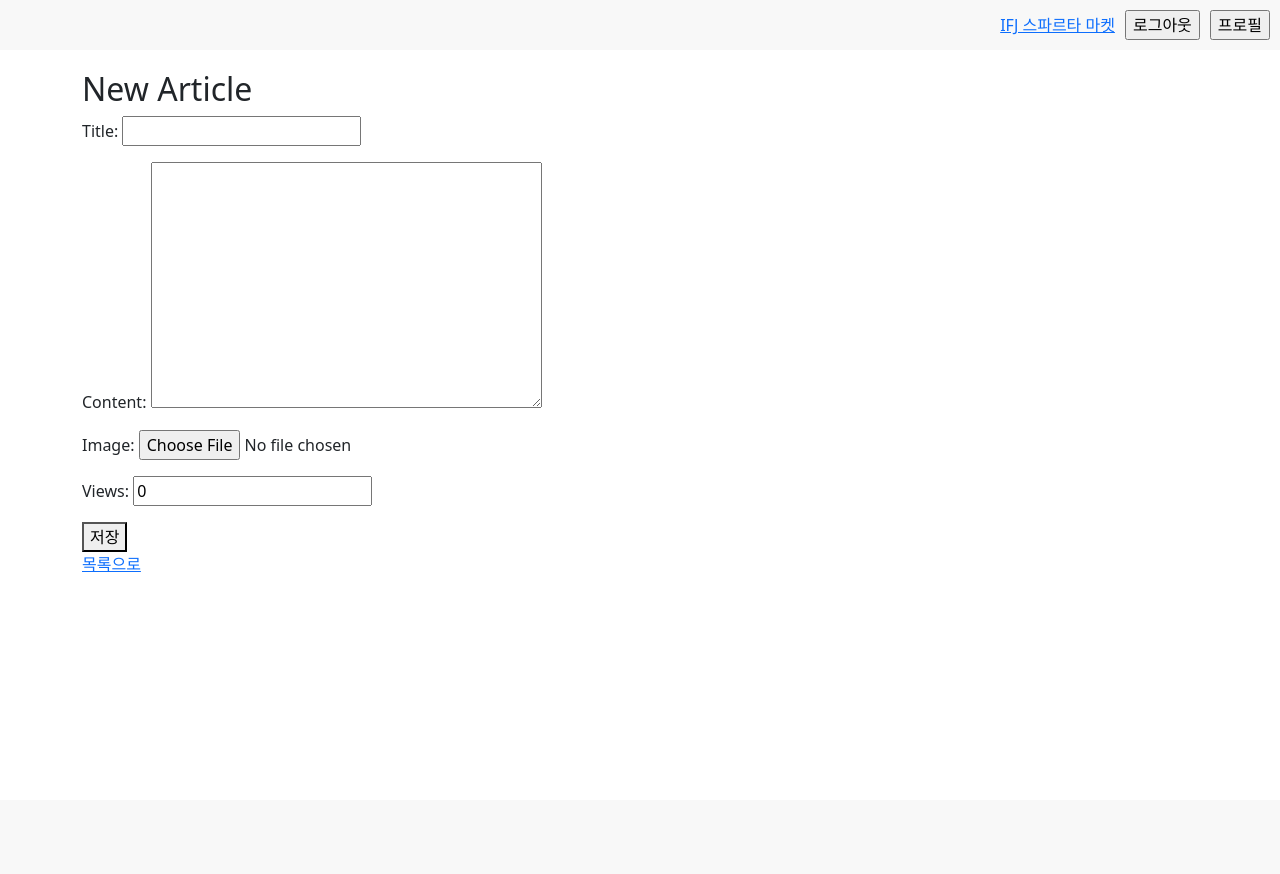
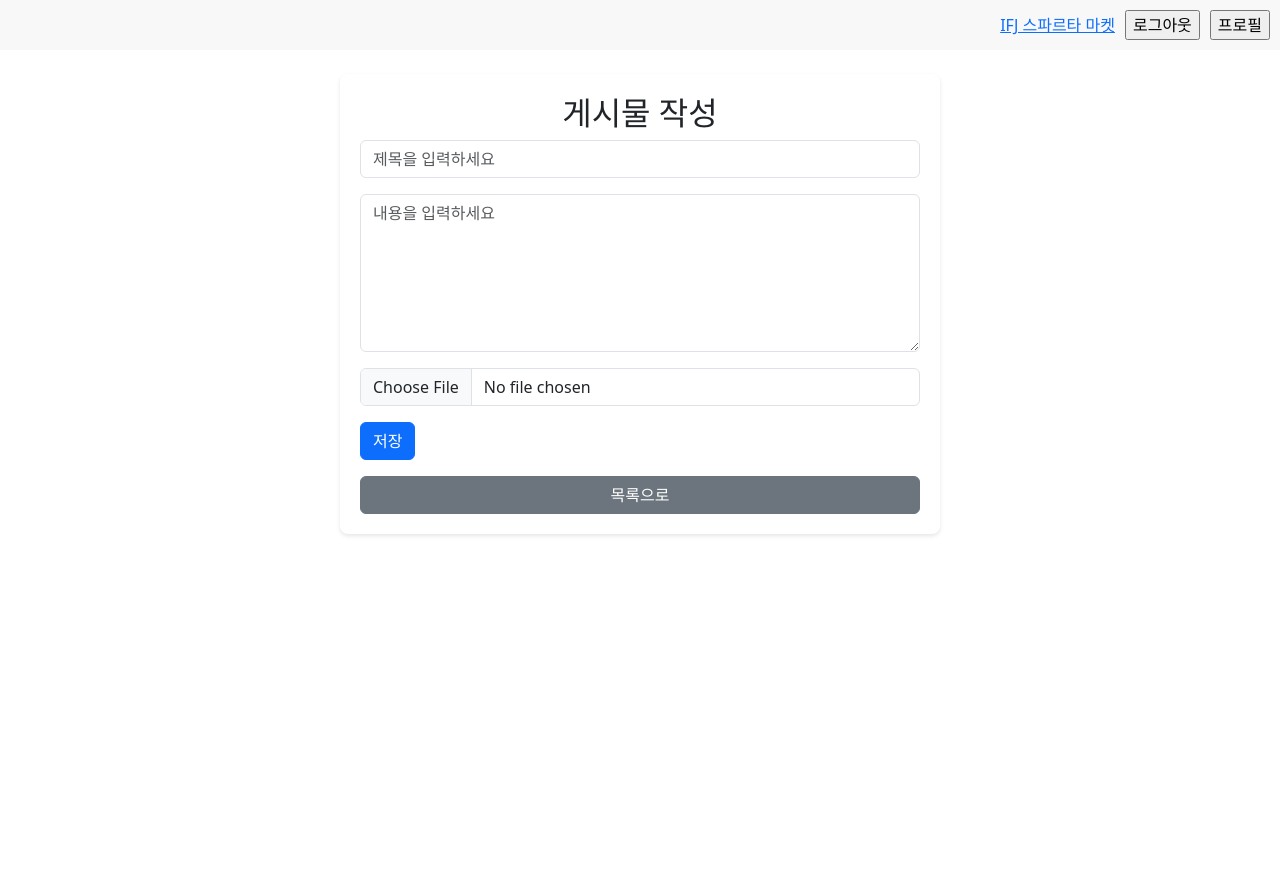
Before and after one commit to yunlowell/ifj, a Django app: page /products/create/ in a window 1280 px wide. Before the commit the page ends 572 px from the top, so only its background shows below. Run offline with Django 4.2, Linux system fonts and the light colour scheme; the visitor is signed in with stand-in values (Sample User, id 1); some libraries are stand-ins or nearby versions.

```diff
--- a/products/forms.py
+++ b/products/forms.py
@@ -6,3 +6,10 @@ class ArticleForm(forms.ModelForm):
         model = Article
         fields = "__all__"
         exclude = ("author", "like_users",)
+
+        widgets = {
+            'title': forms.TextInput(attrs={'class': 'form-control', 'placeholder': '제목을 입력하세요'}),
+            'content': forms.Textarea(attrs={'class': 'form-control', 'rows': 6, 'placeholder': '내용을 입력하세요'}),
+            'price': forms.NumberInput(attrs={'class': 'form-control', 'placeholder': '가격을 입력하세요'}),
+            'image': forms.ClearableFileInput(attrs={'class': 'form-control'}),
+        }
--- a/products/templates/products/create.html
+++ b/products/templates/products/create.html
@@ -1,14 +1,45 @@
 {% extends "base.html" %}
 
 {% block content %}
-<h2>New Article</h2>
+<style>
+    .center-content {
+        display: flex;
+        flex-direction: column; /* 수직 정렬 */
+        align-items: center; /* 수평 중앙 정렬 */
+        height: 100vh; /* 화면 전체 높이 */
+        justify-content: start; /* 상단 정렬 */
+    }
+    .form-container {
+        width: 100%;
+        max-width: 600px; /* 폼의 최대 너비 설정 */
+        padding: 20px;
+        background: #ffffff; /* 폼 배경 색상 */
+        border-radius: 8px; /* 모서리 둥글게 */
+        box-shadow: 0 2px 4px rgba(0, 0, 0, 0.1); /* 그림자 효과 */
+    }
+</style>
 
-<form action="{% url 'articles:create' %}" method="POST" enctype="multipart/form-data">
-    {% csrf_token %}
-    {{ form.as_p }}
-    <button type="submit">저장</button>
-</form>
+<div class="container mt-4 center-content">
+    <div class="form-container">
+        <h2 class="text-center">게시물 작성</h2>
 
-<a href="{% url "articles:articles" %}">목록으로</a>
+        <form action="{% url 'articles:create' %}" method="POST" enctype="multipart/form-data">
+            {% csrf_token %}
+            <div class="mb-3">
+                {{ form.title }}
+            </div>
+            <div class="mb-3">
+                {{ form.content }}
+            </div>
+            <div class="mb-3">
+                {{ form.image }}
+            </div>
+            <!-- 'views' 필드를 폼에서 숨기고 기본값을 설정하기 위해 hidden input 추가 -->
+            <input type="hidden" name="views" value="0">
+            <button type="submit" class="btn btn-primary">저장</button>
+        </form>
 
+        <a href="{% url 'articles:articles' %}" class="btn btn-secondary mt-3 d-block mx-auto">목록으로</a>
+    </div>
+</div>
 {% endblock content %}
```
Also changed, not shown: accounts/migrations/0001_initial.py, media/images/20161227_225355.jpg (added), media/images/20161227_225355_1a3gwKe.jpg (added), products/migrations/0001_initial.py, templates/base.html (line endings or trailing spaces), 12 other files.
